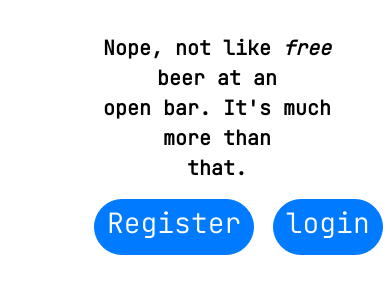
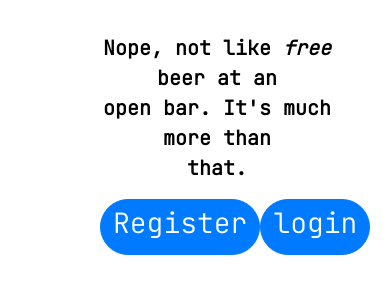
Before and after one commit to fossmeetwebdev/fossmeet_website_1, a plain HTML site: page index.html in a window 390 px wide. Shown: the part 553-844 px from the top of the page. Drawn offline with nearby package versions, Linux system fonts and the light colour scheme.

Commit message:
more changes

```diff
--- a/css/styles.css
+++ b/css/styles.css
@@ -120,7 +120,7 @@ top: 100px;
     font-family: 'JetBrains Mono', monospace;
     border-radius: 999em;
     font-size: 20px;
-    margin-left: 1%;
+    text-align: center;
   }
 
   .main-title{
--- a/index.html
+++ b/index.html
@@ -63,8 +63,10 @@
     <div class="col-lg-5 col-md-12" id="main-title1">
       <h1 class="main-title" style="position:relative; left:100px;top:100px; color:black;">It's Free<br>and open</h1>
       <p class="first-para" style="position:relative; left:100px;top:150px; color:black;" >Nope, not like <em>free</em> beer at an <br> open bar. It's much more than<br>that.</p>
-      <button type="button" style="position:relative; left:90px;top:150px;"class="btn btn-primary" id = "rndbtn"><h3>Register</h3></button>
-      <button type="button" style="position:relative; left:100px;top:150px;"class="btn btn-primary" id = "rndbtn"><h3>login</h3></button>
+      <div class="d-flex justify-content-start" id = "button-div">
+      <button type="button" style="position:relative; top:150px; left:100px;" class="btn btn-primary" id = "rndbtn"><h3>Register</h3></button>
+      <button type="button" style="position:relative; top:150px; left:100px;" class="btn btn-primary" id = "rndbtn"><h3>login</h3></button>
+    </div>
     </div>
     <div class="col-lg-6 col-md-12">
       <img class="rotated" src="images/landing-page-illustration-1.svg" alt="foss-meet.svg">
```
